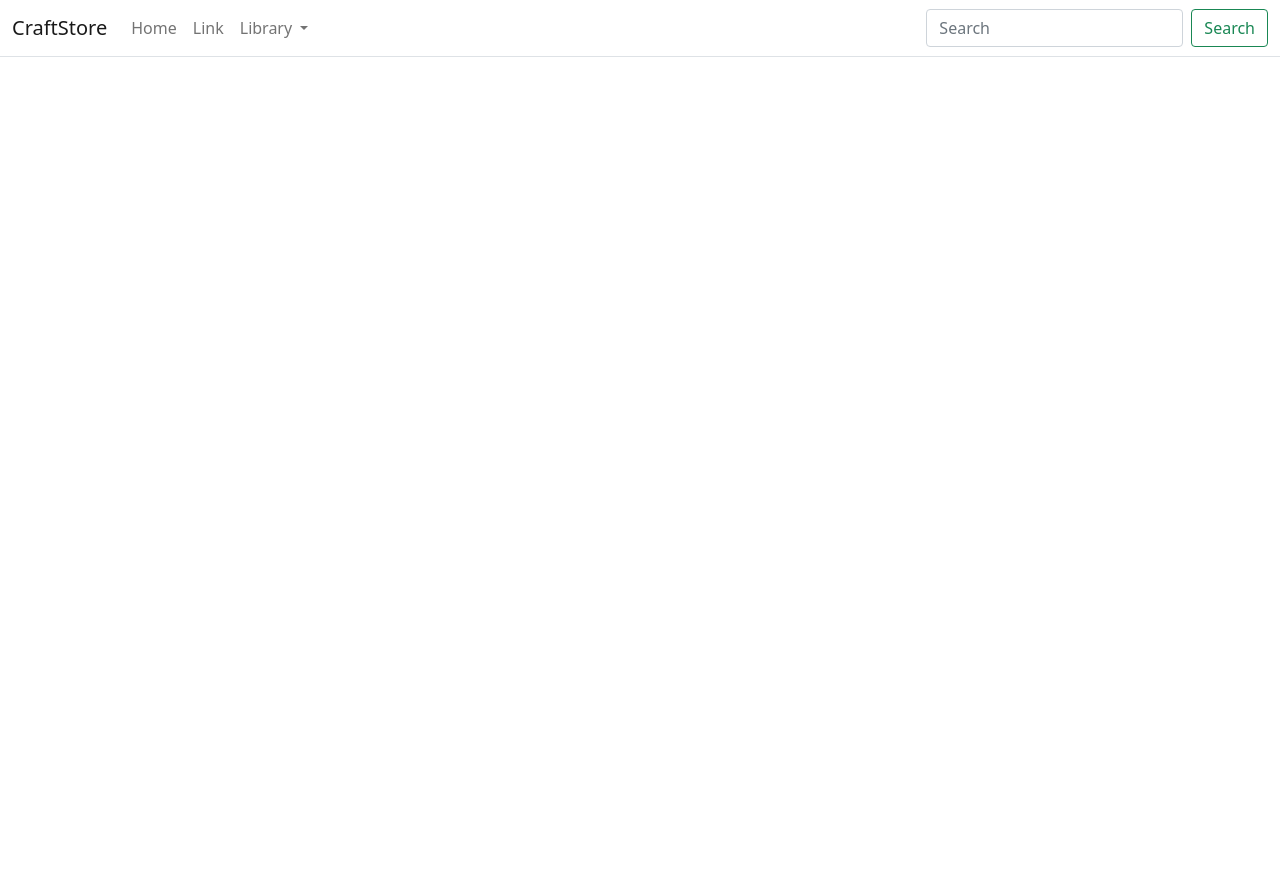
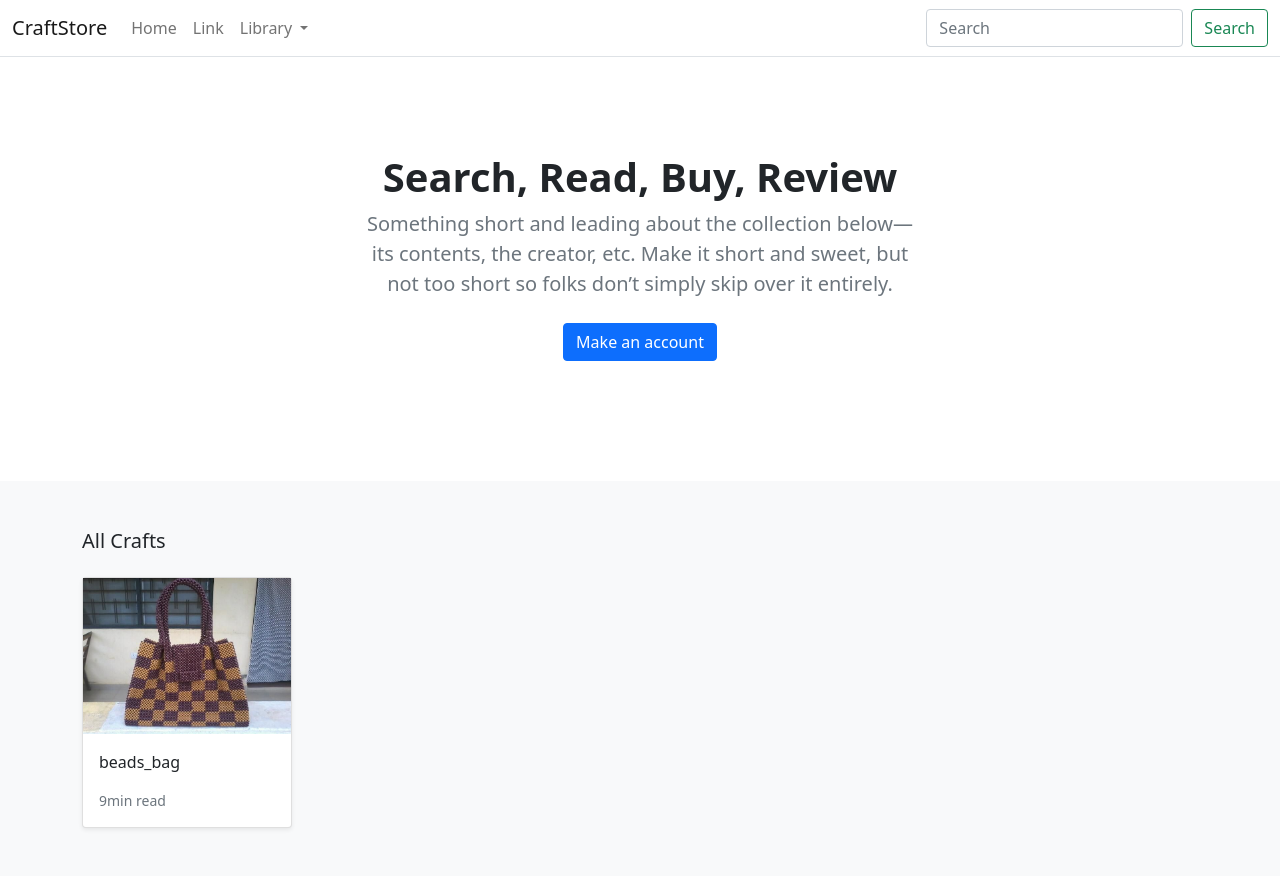
Before and after one commit to Code-Institute-Submissions/ananejd-Craftstore_AprResub, a Django app: page / in a window 1280 px wide. Before the commit the page ends 57 px from the top, so only its background shows below. Run offline with Django 3.2, Linux system fonts and the light colour scheme; data comes from the database, SQL or seed files in the repository.

Commit message:
setting up home page for product viewing

```diff
--- a/core/settings.py
+++ b/core/settings.py
@@ -63,6 +63,7 @@ TEMPLATES = [
                 'django.template.context_processors.request',
                 'django.contrib.auth.context_processors.auth',
                 'django.contrib.messages.context_processors.messages',
+                'store.views.categories',
             ],
         },
     },
--- a/store/views.py
+++ b/store/views.py
@@ -6,6 +6,11 @@ from .models import Category, Product
 # Create your views here.
 
 
+def categories(request):
+    return {
+        'categories': Category.objects.all()
+    }
+
 def all_products(request):
     products = Product.objects.all()
     return render(request, 'store/home.html', {'products': products})
--- a/templates/store/home.html
+++ b/templates/store/home.html
@@ -4,4 +4,51 @@
 
 {% block content %}
 
+<main>
+
+  <section class="py-5 text-center container">
+    <div class="row py-lg-5">
+      <div class="col-lg-6 col-md-8 mx-auto">
+        <h1 class="h1 fw-bold">Search, Read, Buy, Review</h1>
+        <p class="lead text-muted">Something short and leading about the collection below—its contents, the creator,
+          etc. Make it short and sweet, but not too short so folks don’t simply skip over it entirely.</p>
+        <p>
+          <a href="#" class="btn btn-primary my-2">Make an account</a>
+        </p>
+      </div>
+    </div>
+  </section>
+
+  <div class="album py-5 bg-light">
+    <div class="container">
+
+      <div class="pb-3 h5">All Crafts</div>
+      <div class="row row-cols-1 row-cols-sm-2 row-cols-md-5 g-3">
+
+        {% for product in products %}
+
+        <div class="col">
+          <div class="card shadow-sm">
+            <img class="img-fluid" alt="Responsive image" src="{{ product.image.url }}">
+            <div class="card-body">
+              <p class="card-text">
+                <a class="text-dark text-decoration-none" href="{{ product.get_absolute_url }}">{{ product.title }}</a>
+              </p>
+              <div class="d-flex justify-content-between align-items-center">
+                <small class="text-muted">9min read</small>
+              </div>
+            </div>
+          </div>
+        </div>
+
+        {% endfor %}
+
+      </div>
+    </div>
+  </div>
+
+
+</main>
+
+
 {% endblock %}
```
